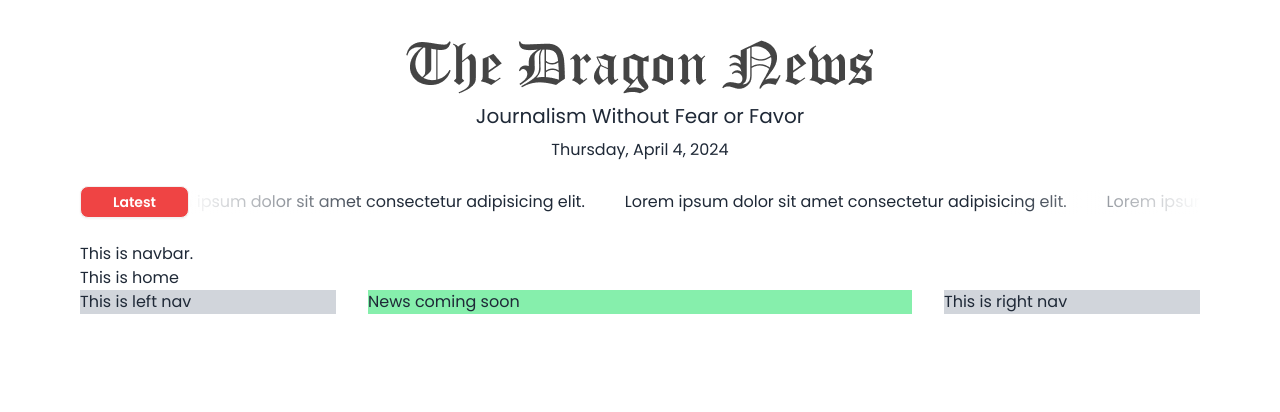
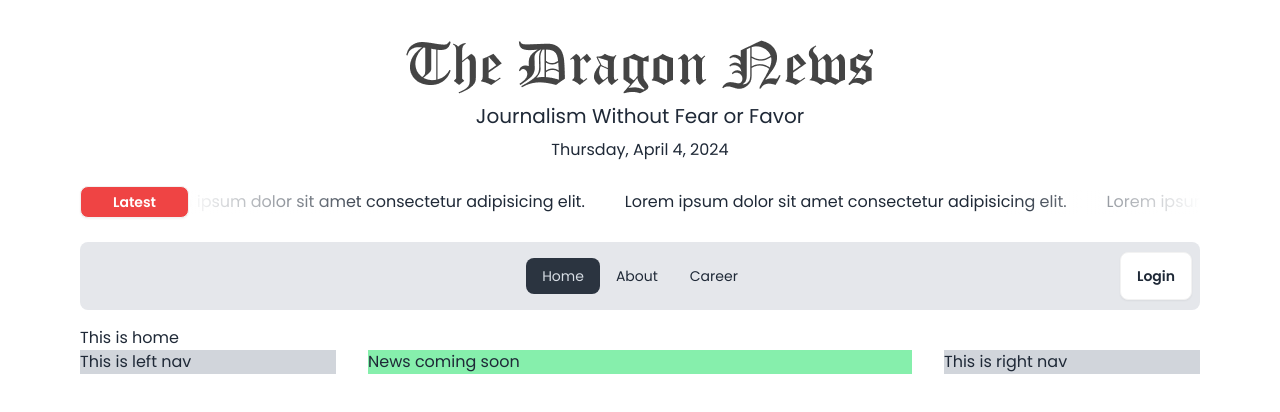
Before and after one commit to shaishabcoding/dragon-news, a React (Vite) app: page / in a window 1280 px wide. Shown: the top 412 px of the page. Built offline with nearby package versions, Linux system fonts and the light colour scheme.

Commit message:
added navbar

```diff
--- a/src/layouts/Root.jsx
+++ b/src/layouts/Root.jsx
@@ -2,7 +2,7 @@ import { Outlet } from "react-router-dom";
 
 const Root = () => {
   return (
-    <div className="font-poppins lg:mx-20 lg:my-10">
+    <div className="font-poppins lg:mx-20 my-10 mx-5 ">
       <Outlet></Outlet>
     </div>
   );
--- a/src/shared/header/Header.jsx
+++ b/src/shared/header/Header.jsx
@@ -8,7 +8,7 @@ const Header = () => {
       <img className="mx-auto" src={logo} />
       <p className="text-xl my-2">Journalism Without Fear or Favor</p>
       <p>{moment().format("dddd, MMMM D, YYYY")}</p>
-      <div className="text-left flex items-center my-6">
+      <div className="text-left flex items-center lg:my-6 mt-4">
         <button className="btn bg-red-500 text-white inline btn-sm px-8">
           Latest
         </button>
--- a/src/shared/navbar/Navbar.jsx
+++ b/src/shared/navbar/Navbar.jsx
@@ -1,7 +1,28 @@
+import { NavLink } from "react-router-dom";
+
 const Navbar = () => {
+  const links = (
+    <>
+      <li>
+        <NavLink to="/">Home</NavLink>
+      </li>
+      <li>
+        <NavLink to="/about">About</NavLink>
+      </li>
+      <li>
+        <NavLink to="/career">Career</NavLink>
+      </li>
+    </>
+  );
   return (
-    <div>
-      <h2>This is navbar.</h2>
+    <div className="navbar bg-gray-200 my-4 rounded-lg">
+      <div className="lg:navbar-start"></div>
+      <div className="navbar-center flex">
+        <ul className="menu menu-horizontal px-1">{links}</ul>
+      </div>
+      <div className="navbar-end">
+        <a className="btn bg-white">Login</a>
+      </div>
     </div>
   );
 };
```
